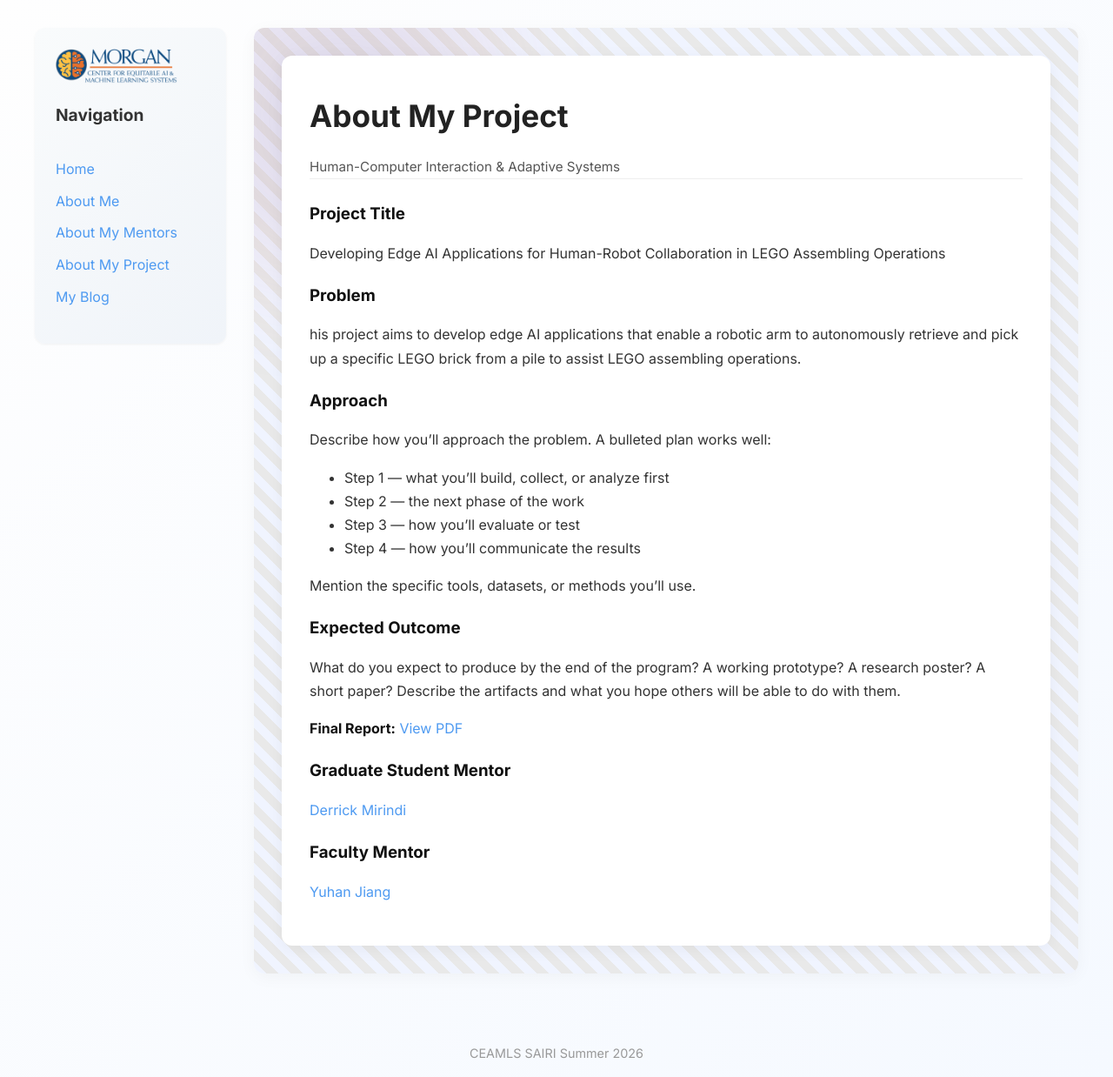
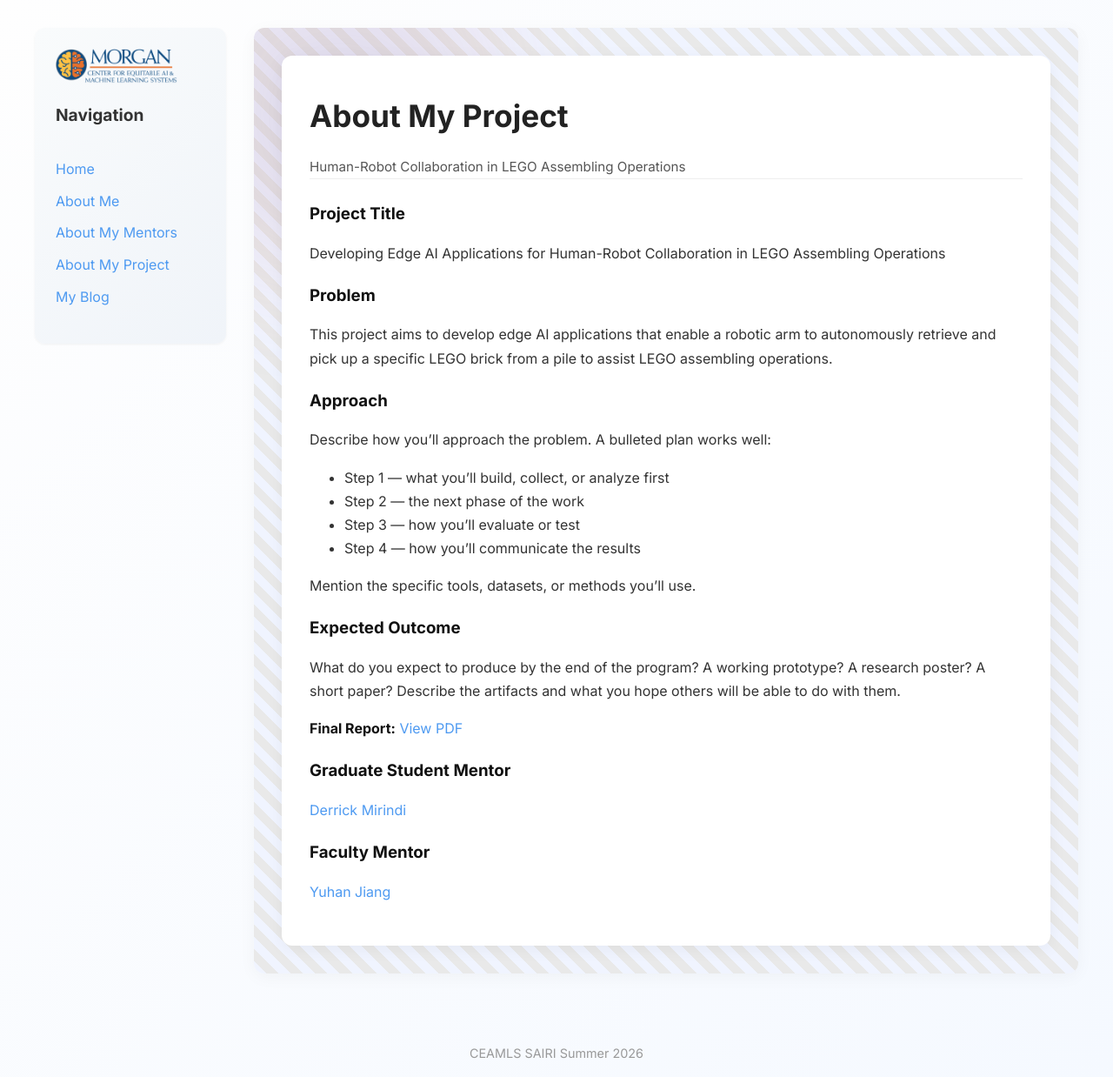
Before and after one commit to abdulahi-banji/abdulahi-banjiceamls26.github.io, a Jekyll site: the page built from pages/about-my-project.md, in a window 1280 px wide. Shown: the whole page at 87% size. Built offline with Jekyll 4.4.1, drawn with Linux system fonts in a browser that asks for light colours.

Commit message:
Update subtitle and project title for clarity

```diff
--- a/pages/about-my-project.md
+++ b/pages/about-my-project.md
@@ -3,11 +3,11 @@ layout: project
 title: About My Project
 permalink: /about-my-project.html
 
-subtitle: Human-Computer Interaction & Adaptive Systems
+subtitle: Human-Robot Collaboration in LEGO Assembling Operations
 project_title: "Developing Edge AI Applications for Human-Robot Collaboration in LEGO Assembling Operations"
 
 problem: |
-  his project aims to develop edge AI applications that enable a robotic arm to autonomously
+  This project aims to develop edge AI applications that enable a robotic arm to autonomously
   retrieve and pick up a specific LEGO brick from a pile to assist LEGO assembling operations.
 
 
```
